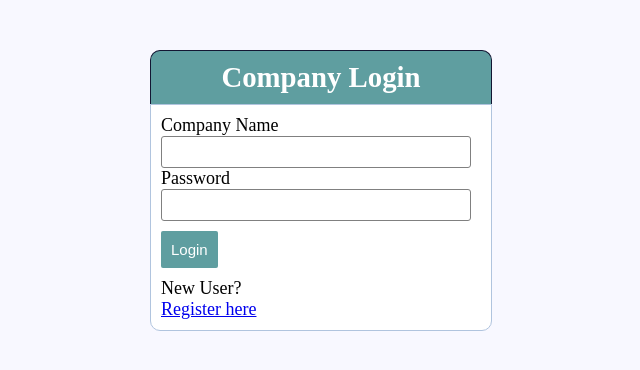
After one commit to The-Nightingales/Sunaulo-rojgaar, a PHP site: page /clogin.php in a window 1280 px wide. The commit adds this page. Shown: the top 370 px of the page, without its empty margins (319-959 px from the left). Run offline with PHP 8.4, Linux system fonts and the light colour scheme.

Commit message:
Add files via upload

```diff
--- /dev/null
+++ b/clogin.css
@@ -0,0 +1,56 @@
+*{
+margin: 0px;
+padding: 0px;
+}
+
+body
+{
+  font-size: 120%;
+  background: #F8F8FF;
+}
+
+.header
+{
+  width: 25%;
+  margin: 50px auto 0px;
+  color: white;
+  background: #5F9EA0;
+  text-align: center;
+  border: 1px solid #131633;
+  border-bottom: none;
+  border-radius:10px 10px 0px 0px;
+  padding: 10px;
+}
+
+form, .content
+{
+  font-size: 18px;
+  width: 25%;
+  margin: 0px auto;
+  padding: 10px;
+  border: 1px solid #B0C4DE;
+  background: white;
+  border-radius: 0px 0px 10px 10px;
+}
+
+.input-group input
+{
+  height: 20px;
+  width: 90%;
+  padding: 5px 10px;
+  font-size: 15px;
+
+  border-radius: 3px;
+  border: 1px solid gray;
+}
+
+.btn {
+  margin-top: 10px;
+  margin-bottom: 10px;
+  padding: 10px;
+  font-size: 15px;
+  color: white;
+  background: #5F9EA0;
+  border: none;
+  border-radius: 2px;
+}
--- /dev/null
+++ b/clogin.php
@@ -0,0 +1,34 @@
+<!DOCTYPE html>
+<html>
+<head>
+  <title>Registration form</title>
+  <link rel="stylesheet" type="text/css" href="clogin.css">
+</head>
+<body>
+  <div class="header">
+    <h2>Company Login</h2>
+  </div>
+
+  <form method="post" action="cloginprocess.php">
+
+    <div class="input-group">
+    <label>Company Name</label>
+    <input type="text" name="compname" >
+  </div>
+
+  <div class="input-group">
+    <label>Password</label>
+    <input type="password" name="password_1">
+  </div>
+
+  <div class="input-group">
+    <button type="submit" class="btn" name="reg_user">Login</button>
+  </div>
+
+  <p>
+    New User?<br>
+    <a href="company-registration.php">Register here</a>
+  </p>
+    </form>
+</body>
+</html>
```
Also changed, not shown: cindex.php (added, +94 -0 lines), cloginprocess.php (added, +46 -0 lines), company-registration.php (+5 -5 lines), company.css (+4 -3 lines), cregisterprocess.php (added, +71 -0 lines).
